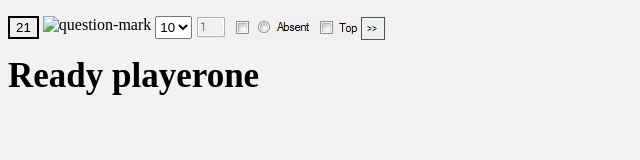
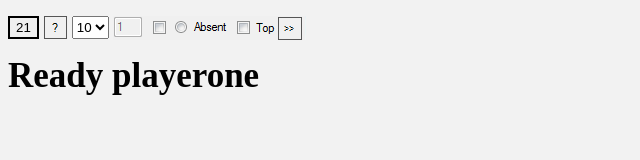
Before and after one commit to LucaFantasia/RSNGT-phone, a plain HTML site: page index.html in a window 1280 px wide. Shown: the whole page, without its empty margins (0-640 px from the left). Drawn offline with Linux system fonts and the light colour scheme; files whose address does not match are found by name.

Commit message:
Update index.html

```diff
--- a/index.html
+++ b/index.html
@@ -9,7 +9,7 @@
             </style>
             <p>
                 <button class="button" style="height:23px" id="button" onclick="setNames()"></button>
-                <img src="screenshot02.png" alt="question-mark" align="top">
+                <img src="https://raw.githubusercontent.com/LucaFantasia/RSNGT-phone/master/images/screenshot02.png" alt="question-mark" align="top">
                     <select style="height:23px" id = "myList">
                         <option value = "10"selected>10</option>
                         <option value = "9">9</option>
```
